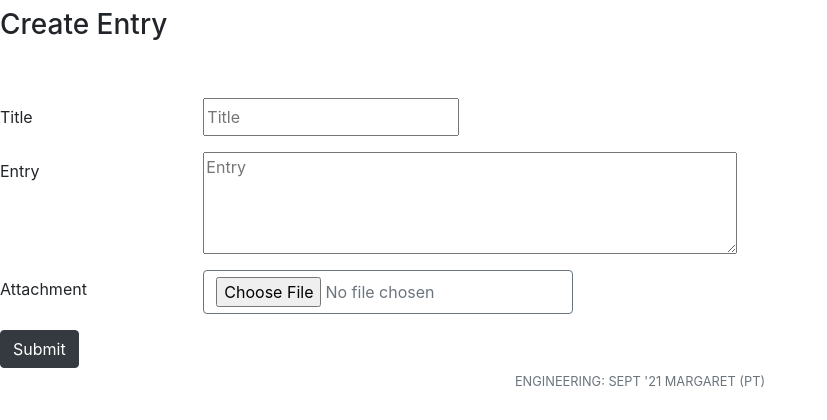
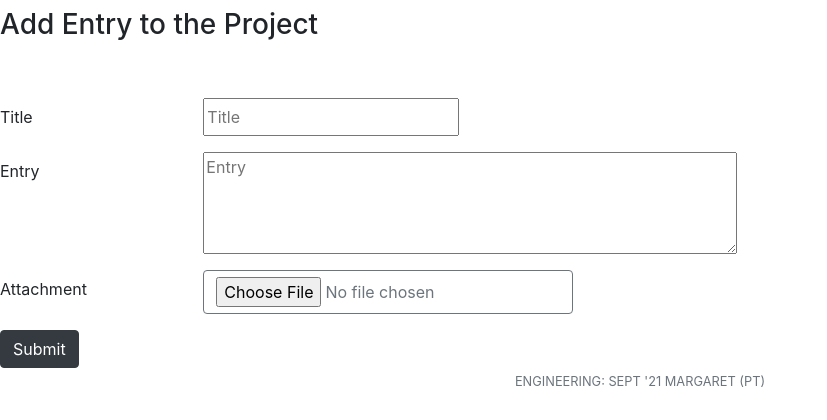
Before and after one commit to sukhanova/HB-Capstone, a Flask app: page /add_entry/1 in a window 1280 px wide. Shown: the part 264-684 px from the top of the page, without its empty margins (0-827 px from the left). Run offline with Flask 2, Linux system fonts and the light colour scheme; the visitor is signed in with stand-in values (Sample User, id 1); parts of the project's set-up code (start-up, migrations or seed data) failed here and were passed over; some libraries are stand-ins or nearby versions.

Commit message:
Fixed typos

```diff
--- a/server.py
+++ b/server.py
@@ -161,21 +161,6 @@ def get_project(project_id):
 							user_id=user_id)
 
 
-@app.route("/attachments")
-def attachments():
-
-	user_id = session["user_id"]
-	projects = Project.query.filter_by(user_id=user_id).order_by(Project.project_name.asc()).all()
-	entries = Entry.query.filter_by(user_id=user_id).all()
-	attachments = map(lambda entry: entry.attachment, entries)
-
-	if user_id:
-		return render_template("attachments.html",
-								attachments=attachments)
-	else:
-		return redirect("/select_project")
-
-
 @app.route("/select_project")
 def select_project():
 	user_id = session["user_id"]
@@ -278,6 +263,21 @@ def add_entry(project_id):
 								user_id=user_id)
 
 
+@app.route("/attachments")
+def attachments():
+
+	user_id = session["user_id"]
+	projects = Project.query.filter_by(user_id=user_id).all()
+	entries = Entry.query.filter_by(user_id=user_id).all()
+	attachments = map(lambda entry: entry.attachment, entries)
+
+	if user_id:
+		return render_template("attachments.html",
+								attachments=attachments)
+	else:
+		return redirect("/select_project")
+
+
 @app.route("/entry/<int:entry_id>")
 def get_entry(entry_id):
 	"""Search for entries in a project."""
@@ -319,7 +319,8 @@ def delete_note(note_id):
         db.session.commit()
         return redirect(f"/users_dashboard/{user_id}")
     else:
-        redirect(f"/users_dashboard/{user_id}")
+        return redirect(f"/")
+
 
 
 if __name__ == "__main__":
--- a/templates/attachments.html
+++ b/templates/attachments.html
@@ -7,8 +7,8 @@
 <br>
 <div class="container">
   <div class="row justify-content-start">
-  	{% if attachments: %}
-	{% for attachment in attachments: %}
+  	{% if attachments %}
+	{% for attachment in attachments %}
     <div class="col-4">
     	<img src="{{ attachment }}">
 	</div>
--- a/templates/create_entry.html
+++ b/templates/create_entry.html
@@ -1,11 +1,11 @@
 {% extends 'base.html' %}
 
-{% block title %}Entry Creation{% endblock %}
+{% block title %}Add New Entry{% endblock %}
 
 {% block body %}
 <div id="forms-center">
 	<form  action="/add_entry/{{project_id}}" method="POST" enctype="multipart/form-data">
-		<h3>Create Entry</h3><br>
+		<h3>Add Entry to the Project</h3><br>
 		<br>
 		<div class="form-group row">
 			<label class="col-sm-2 col-form-label">Title</label>
```
Also changed, not shown: templates/users_dashboard.html (+6 -5 lines).
